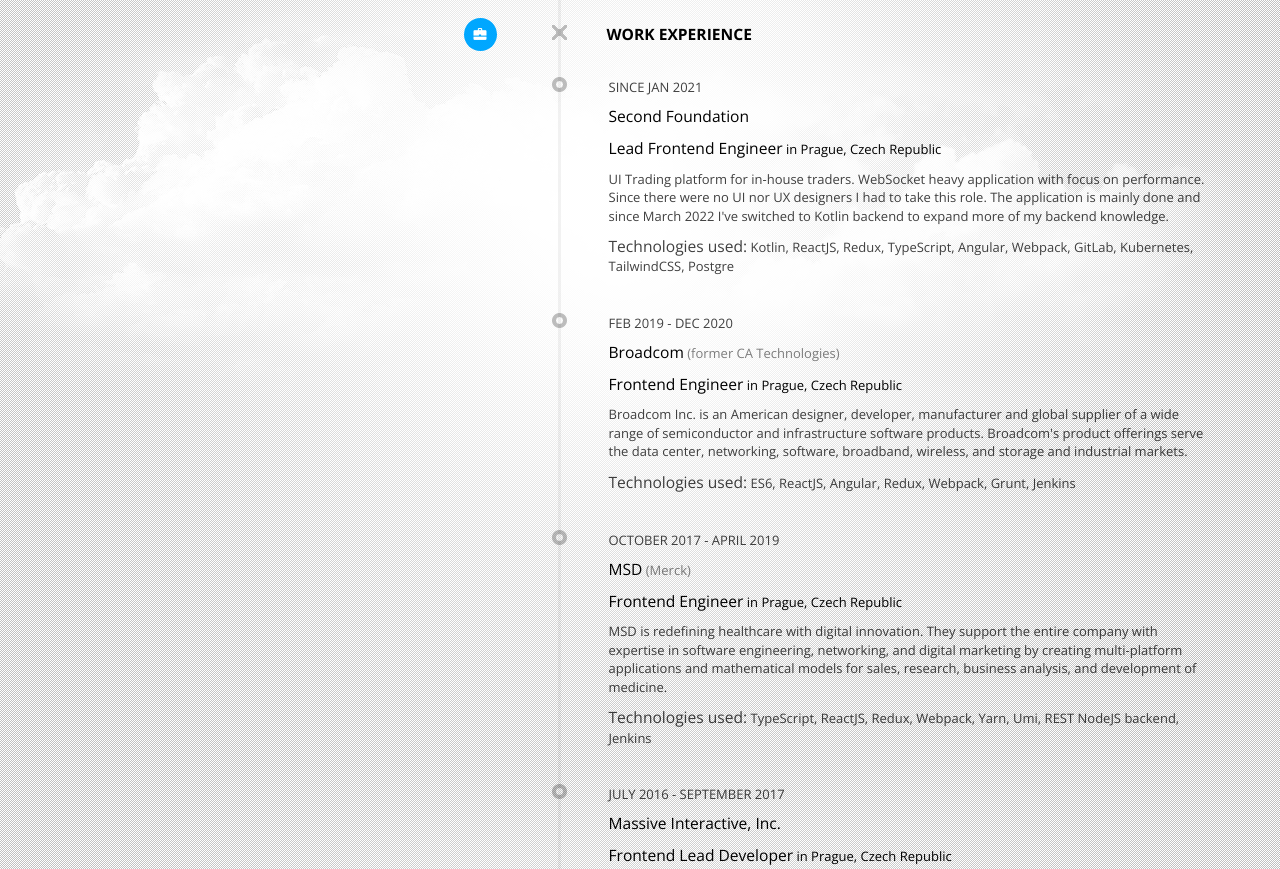
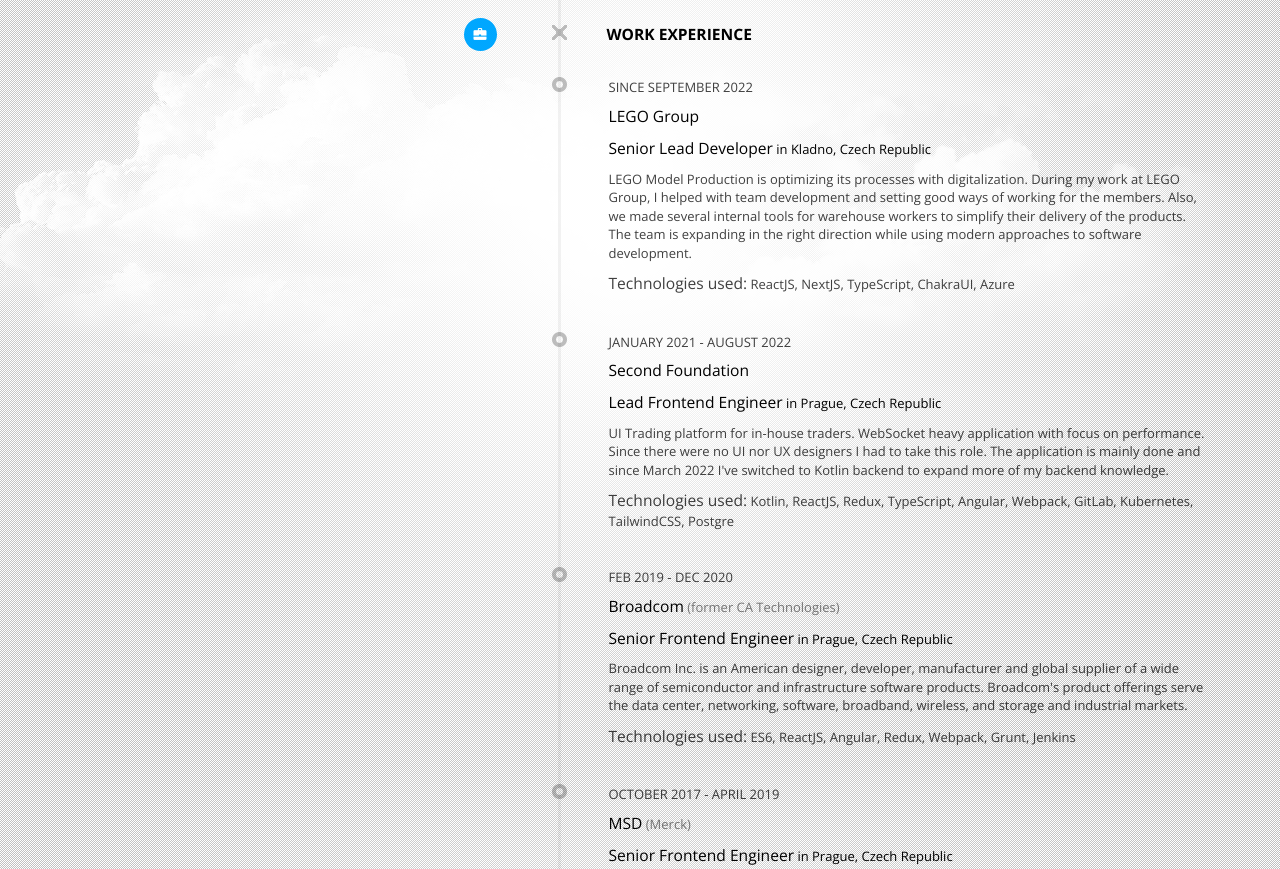
Before and after one commit to mCzolko/mCzolko.github.io, a plain HTML site: page index.html in a window 1280 px wide. Shown: the part 1392-2261 px from the top of the page. Drawn offline with nearby package versions, Linux system fonts and the light colour scheme.

Commit message:
Update index.html
lego

```diff
--- a/index.html
+++ b/index.html
@@ -163,7 +163,16 @@
                 <ul>
                     <li class="title"><span class="glyphicon glyphicon-briefcase"></span>Work experience</li>
                     <li>
-                        <span class="note">since Jan 2021</span>
+                        <span class="note">Since September 2022</span>
+                        <p><strong>LEGO Group</strong></p>
+                        <p><strong>Senior Lead Developer</strong> in Kladno, Czech Republic</p>
+                        <p class="description">
+                            LEGO Model Production is optimizing its processes with digitalization. During my work at LEGO Group, I helped with team development and setting good ways of working for the members. Also, we made several internal tools for warehouse workers to simplify their delivery of the products. The team is expanding in the right direction while using modern approaches to software development.
+                        </p>
+                        <p class="description"><strong>Technologies used:</strong> ReactJS, NextJS, TypeScript, ChakraUI, Azure</p>
+                    </li>
+                    <li>
+                        <span class="note">January 2021 - August 2022</span>
                         <p><strong>Second Foundation</strong></p>
                         <p><strong>Lead Frontend Engineer</strong> in Prague, Czech Republic</p>
                         <p class="description">
@@ -176,7 +185,7 @@
                     <li>
                         <span class="note">Feb 2019 - Dec 2020</span>
                         <p><strong>Broadcom</strong> <span class="mute">(former CA Technologies)</span></p>
-                        <p><strong>Frontend Engineer</strong> in Prague, Czech Republic</p>
+                        <p><strong>Senior Frontend Engineer</strong> in Prague, Czech Republic</p>
                         <p class="description">
                             Broadcom Inc. is an American designer, developer, manufacturer and global supplier of a wide range of semiconductor and infrastructure software products. Broadcom's product offerings serve the data center, networking, software, broadband, wireless, and storage and industrial markets.
                         </p>
@@ -185,7 +194,7 @@
                     <li>
                         <span class="note">October 2017 - April 2019</span>
                         <p><strong>MSD</strong> <span class="mute">(Merck)</span></p>
-                        <p><strong>Frontend Engineer</strong> in Prague, Czech Republic</p>
+                        <p><strong>Senior Frontend Engineer</strong> in Prague, Czech Republic</p>
                         <p class="description">
                             MSD is redefining healthcare with digital innovation. They support the entire company with expertise in software engineering, networking, and digital marketing by creating multi-platform applications and mathematical models for sales, research, business analysis, and development of medicine.
                         </p>
```
